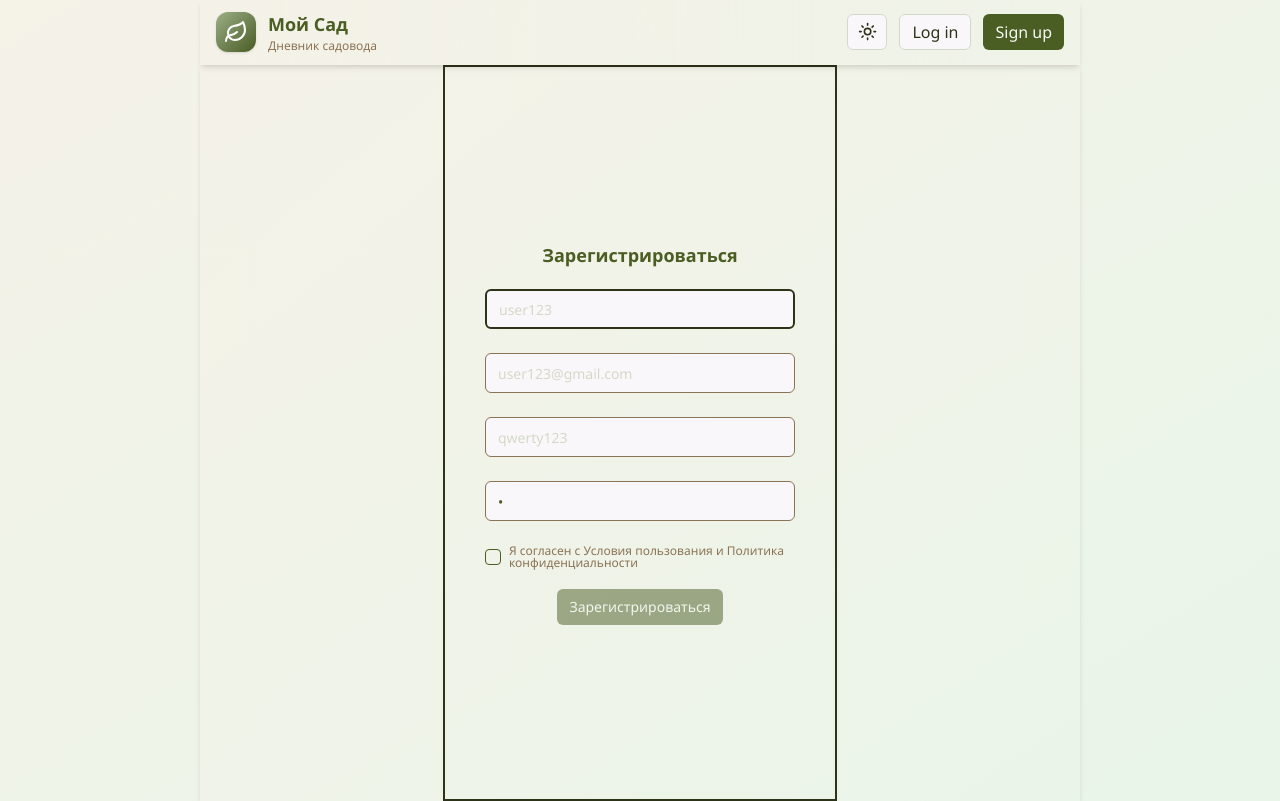
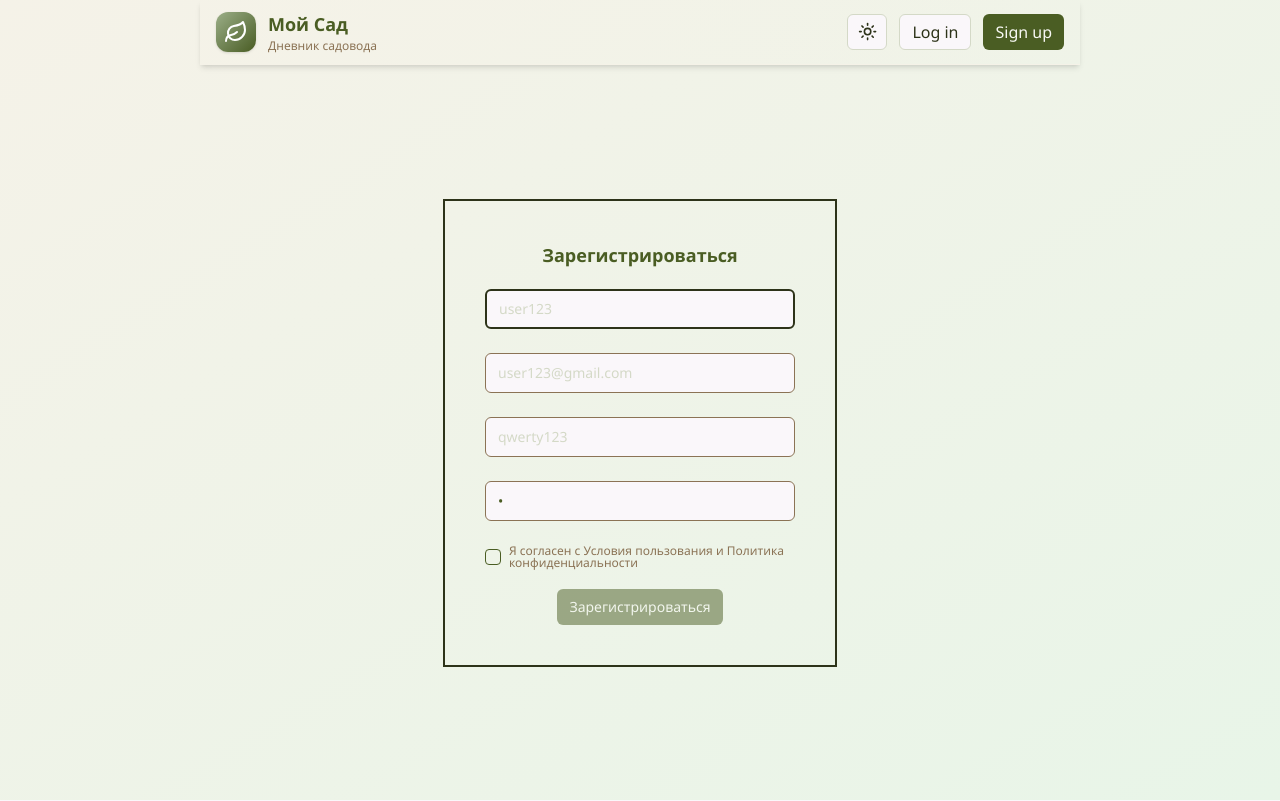
Before and after one commit to LenaRybinskova/garden-frontend, a Next.js app: page /auth in a window 1280 px wide. Built offline with nearby package versions, Linux system fonts and the light colour scheme.

Commit message:
fix layout auth page

```diff
--- a/package.json
+++ b/package.json
@@ -41,7 +41,7 @@
     "class-variance-authority": "^0.7.1",
     "clsx": "^2.1.1",
     "lucide-react": "^0.533.0",
-    "next": "15.4.1",
+    "next": "^15.4.6",
     "next-themes": "^0.4.6",
     "react": "19.1.0",
     "react-dom": "19.1.0",
--- a/src/app/layout.tsx
+++ b/src/app/layout.tsx
@@ -20,16 +20,14 @@ export default function RootLayout({ children }: Readonly<{ children: React.Reac
           enableSystem
           disableTransitionOnChange
         >
-          <div className="from-nature-beige to-nature-light-green min-h-screen bg-gradient-to-br px-50">
+          <div className="from-nature-beige to-nature-light-green relative flex min-h-screen flex-col bg-gradient-to-br px-50">
             <header className={'flex w-full flex-col items-center'}>
               <Header auth={false} />
             </header>
-            <main
-              className={
-                'content-height from-nature-beige/50 to-nature-beige/0 flex w-full justify-center bg-gradient-to-br align-middle shadow-md'
-              }
-            >
-              {children}
+            <main className="flex w-full flex-1 justify-center">
+              <div className="flex flex-col content-center items-center justify-center">
+                {children}
+              </div>
             </main>
           </div>
         </ThemeProvider>
--- a/src/features/auth/ui/sign-up/Sign-up.tsx
+++ b/src/features/auth/ui/sign-up/Sign-up.tsx
@@ -57,9 +57,9 @@ export const SignUp = () => {
   };
 
   return (
-    <div className={'flex flex-col content-center items-center justify-center border-2 p-10'}>
+    <div className={'flex flex-col content-center items-center justify-center'}>
       <form
-        className={'flex flex-col items-center justify-center gap-5'}
+        className={'flex flex-col items-center justify-center gap-5 border-2 p-10'}
         onSubmit={handleSubmit(onSubmit)}
       >
         <p className={'text-nature-forest text-lg font-bold'}>Зарегистрироваться</p>
```
Also changed, not shown: 1 other file (tests, documents, lock files or other folders).
